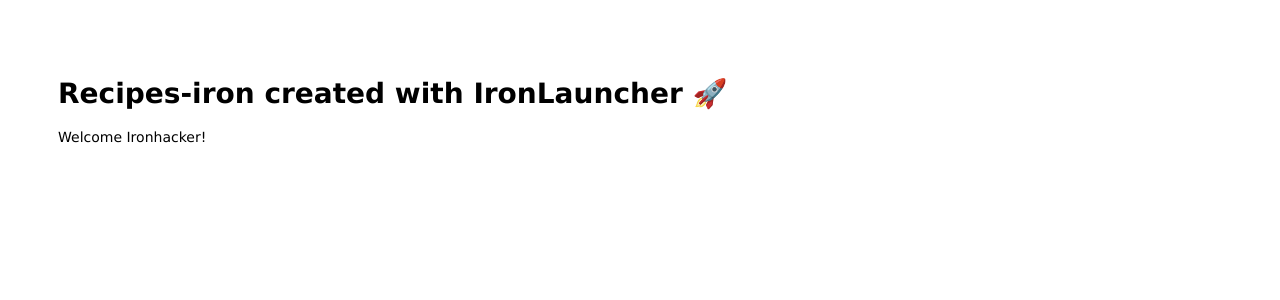
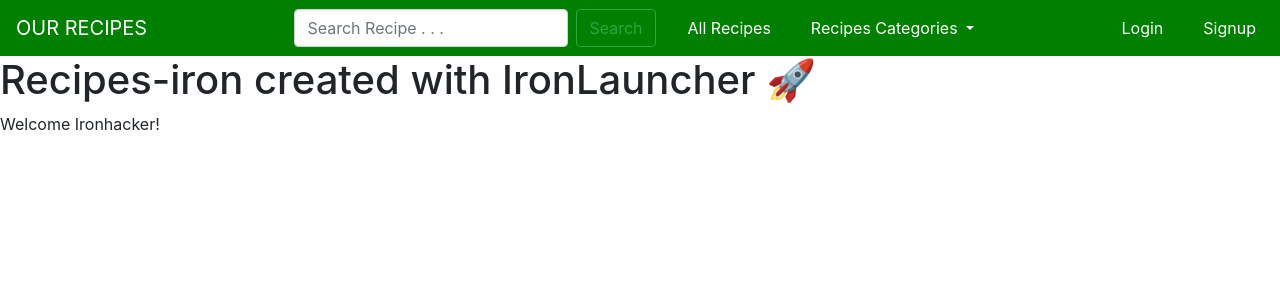
Before and after one commit to tiagopascoa/recipes-project, a Node server app: page / in a window 1280 px wide. Shown: the top 300 px of the page. Run offline with Node 20, Linux system fonts and the light colour scheme; some libraries are stand-ins or nearby versions.

Commit message:
modules done

```diff
--- a/public/stylesheets/style.css
+++ b/public/stylesheets/style.css
@@ -1,12 +1,11 @@
-body {
-  padding: 50px;
-  font: 14px "Lucida Grande", Helvetica, Arial, sans-serif;
+.navbar{
+  background-color: green;
 }
 
-a {
-  color: #00b7ff;
+.navbar a{
+  color: white;
 }
 
-h1 {
-  color: 15px;
+.navbar-nav > li > .dropdown-menu {
+  background-color: green
 }
--- a/views/layout.hbs
+++ b/views/layout.hbs
@@ -6,10 +6,70 @@
       <meta name="viewport" content="width=device-width, initial-scale=1.0">
       <meta http-equiv="X-UA-Compatible" content="ie=edge">
       <title>{{title}}</title>
+      <link rel="stylesheet" href="https://maxcdn.bootstrapcdn.com/bootstrap/4.0.0/css/bootstrap.min.css"
+        integrity="sha384-Gn5384xqQ1aoWXA+058RXPxPg6fy4IWvTNh0E263XmFcJlSAwiGgFAW/dAiS6JXm" crossorigin="anonymous">
+    <link rel="stylesheet" href="style.css">
+    <script src="https://code.jquery.com/jquery-3.2.1.slim.min.js"
+        integrity="sha384-KJ3o2DKtIkvYIK3UENzmM7KCkRr/rE9/Qpg6aAZGJwFDMVNA/GpGFF93hXpG5KkN"
+        crossorigin="anonymous"></script>
+    <script src="https://cdnjs.cloudflare.com/ajax/libs/popper.js/1.12.9/umd/popper.min.js"
+        integrity="sha384-ApNbgh9B+Y1QKtv3Rn7W3mgPxhU9K/ScQsAP7hUibX39j7fakFPskvXusvfa0b4Q"
+        crossorigin="anonymous"></script>
+    <script src="https://maxcdn.bootstrapcdn.com/bootstrap/4.0.0/js/bootstrap.min.js"
+        integrity="sha384-JZR6Spejh4U02d8jOt6vLEHfe/JQGiRRSQQxSfFWpi1MquVdAyjUar5+76PVCmYl"
+        crossorigin="anonymous"></script>
+    <link rel="stylesheet" href="https://use.fontawesome.com/releases/v5.15.3/css/all.css"
+        integrity="sha384-SZXxX4whJ79/gErwcOYf+zWLeJdY/qpuqC4cAa9rOGUstPomtqpuNWT9wdPEn2fk" crossorigin="anonymous">
       <link rel="stylesheet" href="/stylesheets/style.css" />
    </head>
 
    <body>
+      <nav class="navbar navbar-expand-lg ">
+        <a class="navbar-brand" href="#">
+            OUR RECIPES
+        </a>
+        <button class="navbar-toggler navbar-light bg-light " type="button" data-toggle="collapse" data-target="#navbarSupportedContent"
+            aria-controls="navbarSupportedContent" aria-expanded="false" aria-label="Toggle navigation">
+            <span class="navbar-toggler-icon"></span>
+        </button>
+
+        <div class="collapse navbar-collapse" id="navbarSupportedContent">
+            <ul class="navbar-nav mx-auto">
+                <form class="form-inline my-2 my-lg-0">
+                    <input class="form-control mr-sm-2" type="search" placeholder="Search Recipe . . ."
+                        aria-label="Search">
+                    <button class="btn btn-outline-success my-2 my-sm-0 mr-4" type="submit">Search</button>
+                </form>
+                <li class="nav-item active mr-4" >
+                    <a class="nav-link" href="#">All Recipes <span class="sr-only">(current)</span></a>
+                </li>
+                <!--             <li class="nav-item">
+              <a class="nav-link" href="#">Link</a>
+            </li> -->
+                <li class="nav-item dropdown">
+                    <a class="nav-link dropdown-toggle" href="#" id="navbarDropdown" role="button"
+                        data-toggle="dropdown" aria-haspopup="true" aria-expanded="false">
+                        Recipes Categories
+                    </a>
+                    <div class="dropdown-menu" aria-labelledby="navbarDropdown">
+                        <a class="dropdown-item" href="#">Deserts</a>
+                        <a class="dropdown-item" href="#"><i class="fas fa-fish mr-2"></i>Fish</a>
+                        <a class="dropdown-item" href="#">Meat</a>
+                        <a class="dropdown-item" href="#">Vegetarian</a>
+                    </div>
+                </li>
+            </ul>
+            <ul class="navbar-nav navbar-right">
+                <li class="nav-item">
+                    <a class="nav-link mr-4" href="#">Login</a>
+                </li>
+                <li class="nav-item">
+                    <a class="nav-link" href="#">Signup</a>
+                </li>
+            </ul>
+
+        </div>
+    </nav>
 
       {{{body}}}
 
```
Also changed, not shown: models/User.model.js (+12 -2 lines), models/recipe.model.js (added, +43 -0 lines), package.json (+7 -0 lines), public/images/fork&knife-icon.png (added), 1 other file.
